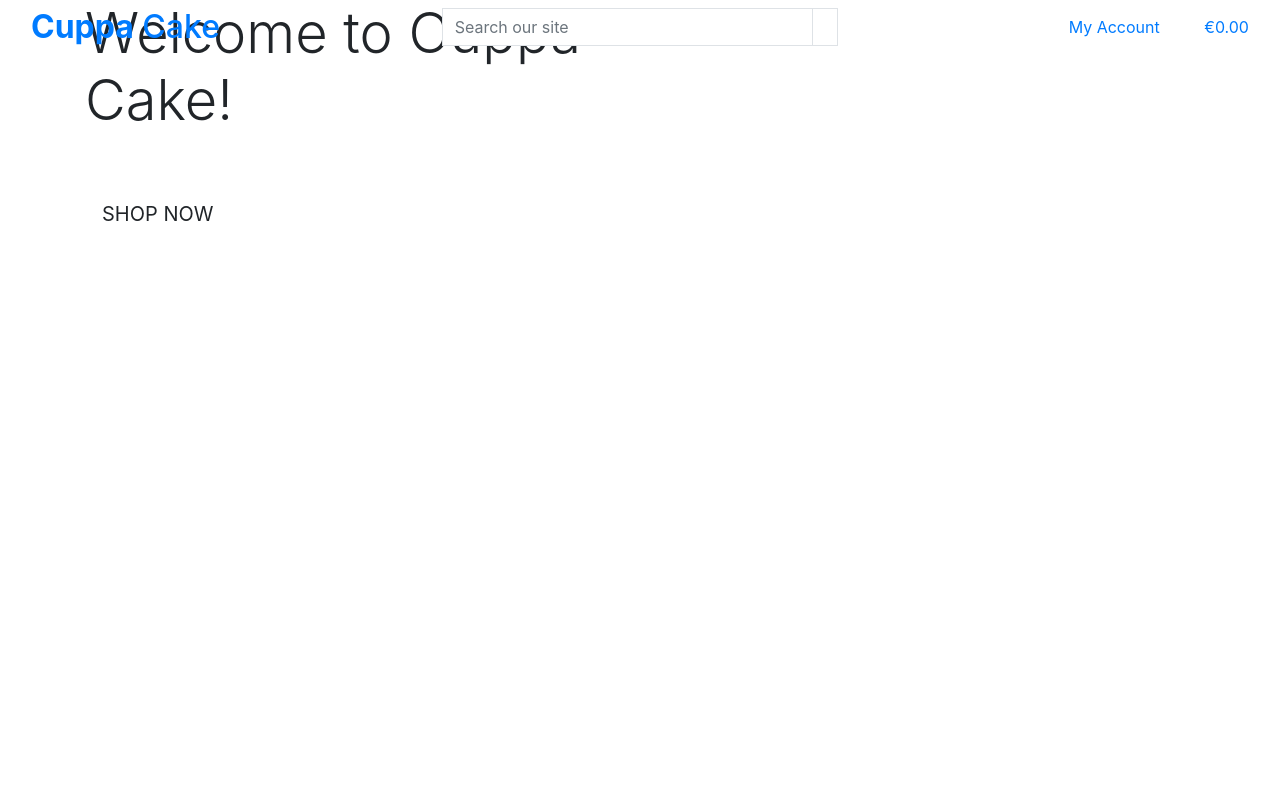
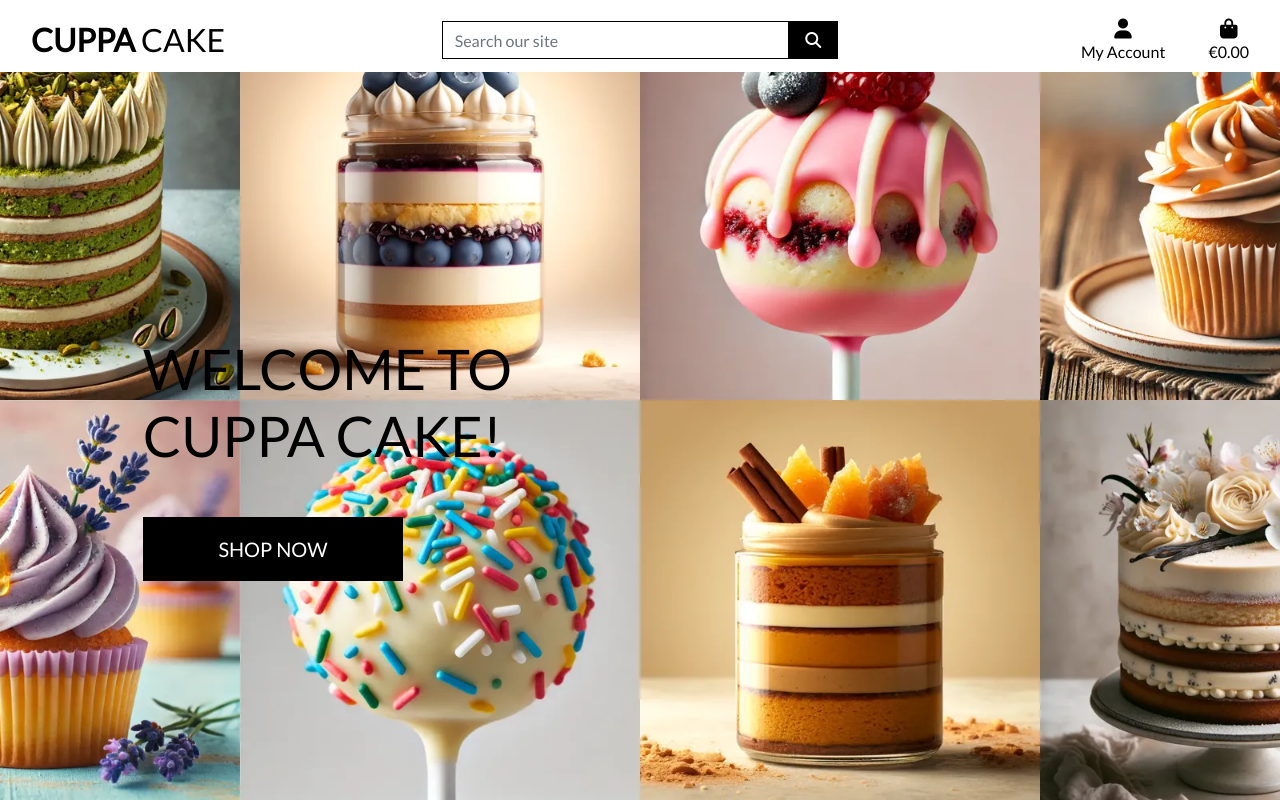
Before and after one commit to TaalVerena/cuppa-cake, a Django app: page / in a window 1280 px wide. Run offline with Django 4.2, Linux system fonts and the light colour scheme; some libraries are stand-ins or nearby versions.

Commit message:
style(base): Add homepage header & CSS

```diff
--- a/cuppa_cake/settings.py
+++ b/cuppa_cake/settings.py
@@ -27,7 +27,7 @@ BASE_DIR = Path(__file__).resolve().parent.parent
 SECRET_KEY = 'django-insecure-x%b45t!$k7a!h2hkf9#pdq#v*9i6%!d+#i!fqa9vs_m8agc-h$'
 
 # SECURITY WARNING: don't run with debug turned on in production!
-DEBUG = False
+DEBUG = True
 
 ALLOWED_HOSTS = [
     '8000-taalverena-cuppacake-3r5r40nyqyr.ws-eu115.gitpod.io',
--- a/cuppa_cake/urls.py
+++ b/cuppa_cake/urls.py
@@ -16,9 +16,11 @@ Including another URLconf
 """
 from django.contrib import admin
 from django.urls import path, include
+from django.conf import settings
+from django.conf.urls.static import static
 
 urlpatterns = [
     path('admin/', admin.site.urls),
     path('accounts/', include('allauth.urls')),
     path('', include('home.urls')),
-]
+] + static(settings.MEDIA_URL, document_root=settings.MEDIA_ROOT)
--- /dev/null
+++ b/static/css/base.css
@@ -0,0 +1,81 @@
+html {
+    height: 100%;
+}
+
+body {
+    background: url('/media/cuppa-cake-homepage-hero-image.webp') no-repeat center center fixed;
+    background-size: cover;
+    height: calc(100vh - 164px);
+    color: #555;
+    font-family: 'Lato';
+}
+
+/* from Bulma */
+.icon {
+    align-items: center;
+    display: inline-flex;
+    justify-content: center;
+    height: 1.5rem;
+    width: 1.5rem;
+}
+
+.logo-font {
+    text-transform: uppercase;
+}
+
+.main-logo-link {
+    width: fit-content;
+}
+
+.shop-now-button {
+    background: black;
+    color: white;
+    min-width: 260px;
+}
+
+.btn-black {
+    background: black;
+    color: white;
+}
+
+.shop-now-button:hover,
+.shop-now-button:active,
+.shop-now-button:focus,
+.btn-black:hover,
+.btn-black:active,
+.btn-black:focus {
+    background: #222;
+    color: white;
+}
+
+.text-black {
+    color: #000 !important;
+}
+
+.border-black {
+    border: 1px solid black !important;
+}
+
+/* -------------------------------- Media Queries */
+
+/* Slightly larger container on xl screens */
+@media (min-width: 1200px) {
+  .container {
+    max-width: 80%;
+  }
+}
+
+/* Fixed top navbar only on medium and up */
+@media (min-width: 992px) {
+    .fixed-top-desktop-only {
+        position: fixed;
+        top: 0;
+        right: 0;
+        left: 0;
+        z-index: 1030;
+    }
+
+    .header-container {
+        padding-top: 164px;
+    }
+}
--- a/templates/base.html
+++ b/templates/base.html
@@ -17,12 +17,15 @@
     {% block corecss %}
     <link rel="stylesheet" href="https://stackpath.bootstrapcdn.com/bootstrap/4.4.1/css/bootstrap.min.css"
         integrity="sha384-Vkoo8x4CGsO3+Hhxv8T/Q5PaXtkKtu6ug5TOeNV6gBiFeWPGFN9MuhOf23Q9Ifjh" crossorigin="anonymous">
+    <link rel="stylesheet" href="https://fonts.googleapis.com/css?family=Lato&display=swap">
+    <link rel="stylesheet" href="{% static 'css/base.css' %}">
     {% endblock %}
 
     {% block extra_css %}
     {% endblock %}
 
     {% block corejs %}
+    <script src="https://kit.fontawesome.com/e9c73d7092.js" crossorigin="anonymous"></script>
     <script src="https://cdn.jsdelivr.net/npm/jquery@3.5.1/dist/jquery.min.js"
         integrity="sha256-9/aliU8dGd2tb6OSsuzixeV4y/faTqgFtohetphbbj0=" crossorigin="anonymous"></script>
     <script src="https://cdn.jsdelivr.net/npm/bootstrap@4.6.2/dist/js/bootstrap.bundle.min.js"
@@ -38,7 +41,7 @@
 
 <body>
     <header class="container-fluid fixed-top">
-        <div class="row">
+        <div id="topnav" class="row bg-white pt-lg-2 d-none d-lg-flex">
             <div class="col-12 col-lg-4 my-auto py-1 py-lg-0 text-center text-lg-left">
                 <a href="{% url 'home' %}" class="nav-link main-logo-link">
                     <h2 class="logo-font text-black my-0"><strong>Cuppa</strong> Cake</h2>
```
Also changed, not shown: media/cuppa-cake-homepage-hero-image.webp (added).
